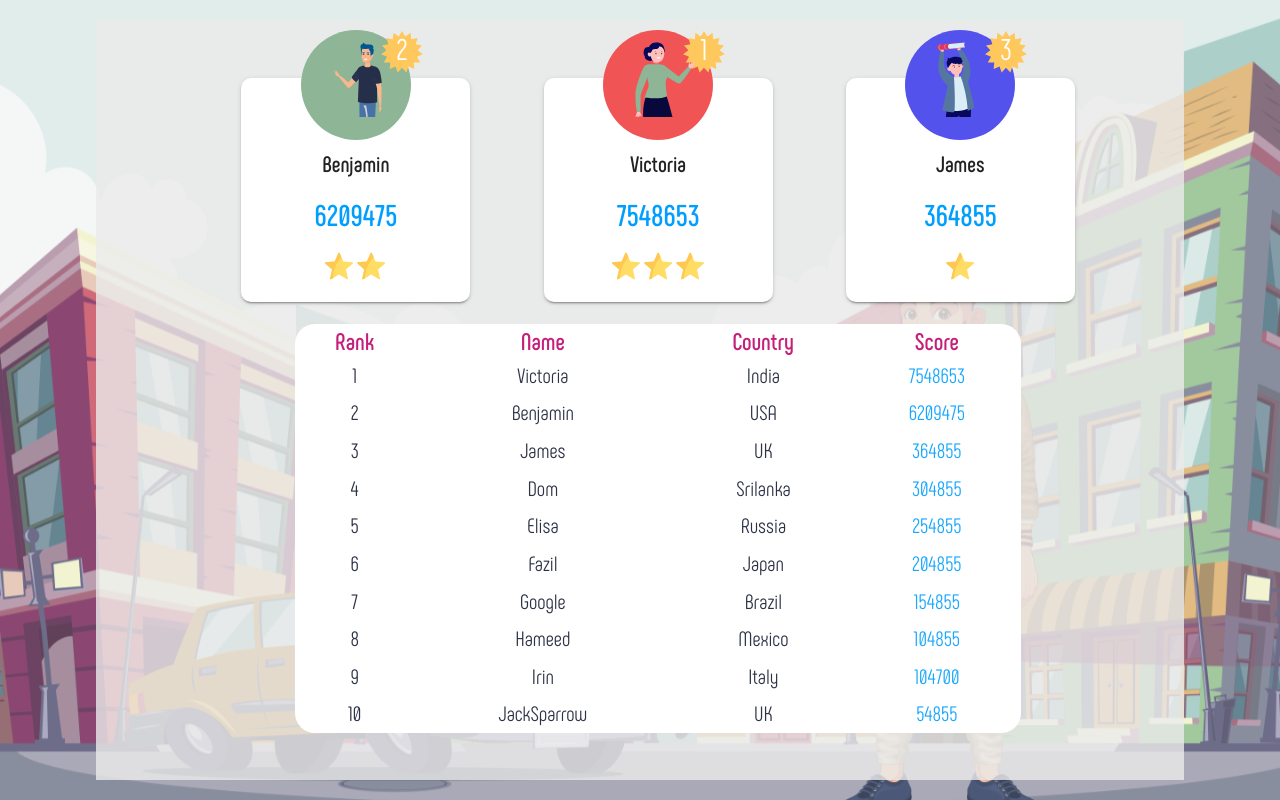
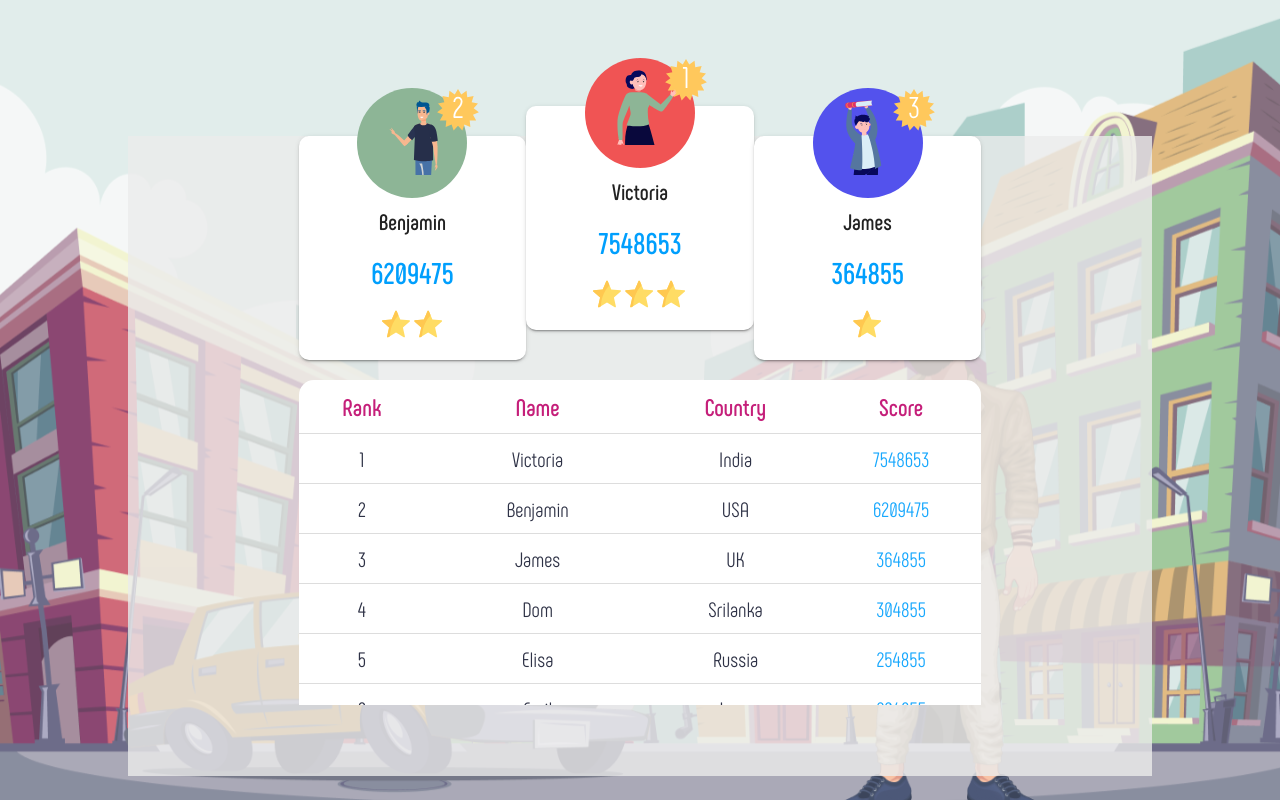
Before and after one commit to yogaraja2/Game-Midas, a React (Create React App) app: page /leaderBoard in a window 1280 px wide. Built offline with nearby package versions, Linux system fonts and the light colour scheme.

Commit message:
Leaderboard hotfix

```diff
--- a/src/pages/Home/LeaderBoard/index.jsx
+++ b/src/pages/Home/LeaderBoard/index.jsx
@@ -1,10 +1,11 @@
 import { Grid, Paper } from '@material-ui/core'
+import clsx from 'clsx'
 import React from 'react'
 import './style.scss'
 
 const Players = ({ label, imgUrl, points, place, id, bgClr }) => {
   return (
-        <Paper elevation={2} className="paper-class">
+    <Paper elevation={2} className={clsx('paper-class', `player-${id}`)}>
       <div style={{ backgroundColor: `${bgClr}` }} className="player-border">
         <div className="player-image">
           <div className="image-warp">
@@ -15,37 +16,42 @@ const Players = ({ label, imgUrl, points, place, id, bgClr }) => {
           </div>
         </div>
         <div className="player-place">
-                    <img src={require(`../../../assets/img/${id}.svg`).default} alt={place} />
+          <img
+            src={require(`../../../assets/img/${id}.svg`).default}
+            alt={place}
+          />
         </div>
       </div>
       <div className="player-label">{label}</div>
       <div className="player-points">{points}</div>
       <div className="player-position">
-                <img src={require(`../../../assets/img/${place}.svg`).default} alt={place} />
+        <img
+          src={require(`../../../assets/img/${place}.svg`).default}
+          alt={place}
+        />
       </div>
     </Paper>
   )
 }
 
 const playersList = [
-    { rank: 1, name: "Victoria", country: 'India', score: 7548653 },
-    { rank: 2, name: "Benjamin", country: 'USA', score: 6209475 },
-    { rank: 3, name: "James", country: 'UK', score: 364855 },
-    { rank: 4, name: "Dom", country: 'Srilanka', score: 304855 },
-    { rank: 5, name: "Elisa", country: 'Russia', score: 254855 },
-    { rank: 6, name: "Fazil", country: 'Japan', score: 204855 },
-    { rank: 7, name: "Google", country: 'Brazil', score: 154855 },
-    { rank: 8, name: "Hameed", country: 'Mexico', score: 104855 },
-    { rank: 9, name: "Irin", country: 'Italy', score: 104700 },
-    { rank: 10, name: "JackSparrow", country: 'UK', score: 54855 },
-
-];
+  { rank: 1, name: 'Victoria', country: 'India', score: 7548653 },
+  { rank: 2, name: 'Benjamin', country: 'USA', score: 6209475 },
+  { rank: 3, name: 'James', country: 'UK', score: 364855 },
+  { rank: 4, name: 'Dom', country: 'Srilanka', score: 304855 },
+  { rank: 5, name: 'Elisa', country: 'Russia', score: 254855 },
+  { rank: 6, name: 'Fazil', country: 'Japan', score: 204855 },
+  { rank: 7, name: 'Google', country: 'Brazil', score: 154855 },
+  { rank: 8, name: 'Hameed', country: 'Mexico', score: 104855 },
+  { rank: 9, name: 'Irin', country: 'Italy', score: 104700 },
+  { rank: 10, name: 'JackSparrow', country: 'UK', score: 54855 }
+]
 
 function LeaderBoard() {
   return (
     <div className="leader-board-card">
-            <Grid container className="leader-board-container">
-                <Grid item xs={12} md={10} className="top-three-players">
+      <Grid container justify="center" className="leader-board-container">
+        <Grid item xs={12} md={10} lg={8} className="top-three-players">
           <Players
             label="Benjamin"
             imgUrl={`User1`}
@@ -72,7 +78,7 @@ function LeaderBoard() {
           />
         </Grid>
 
-                <Grid item xs={12} md={10} className="other-players">
+        <Grid item xs={12} md={10} lg={8} className="other-players">
           <table className="leader-board-table">
             <thead className="table-heading">
               <tr className="title">
@@ -83,14 +89,14 @@ function LeaderBoard() {
               </tr>
             </thead>
             <tbody className="table-body">
-                            {playersList.map((item, index) =>
+              {playersList.map((item, index) => (
                 <tr key={index} className="table-rows">
                   <td>{item.rank}</td>
                   <td>{item.name}</td>
                   <td>{item.country}</td>
                   <td style={{ color: '#009ffd' }}>{item.score}</td>
                 </tr>
-                            )}
+              ))}
             </tbody>
           </table>
         </Grid>
--- a/src/pages/Home/LeaderBoard/style.scss
+++ b/src/pages/Home/LeaderBoard/style.scss
@@ -1,25 +1,32 @@
 @import '../../../mixins/common';
 
 .leader-board-card {
+  position: fixed !important;
+  bottom: 3vh;
   background: var(--bg-panel-card);
-  width: 85%;
-  height: 95%;
+  width: 80vw;
+  height: 80vh;
   //   margin: 50px;
   position: relative;
-  overflow: auto;
+  // overflow: auto;
   display: flex;
   flex-direction: column;
 
   .leader-board-container {
-    margin-top: 2%;
+    // margin-top: 2%;
     .top-three-players {
       display: flex;
-      height: 260px;
-      width: 80%;
-      margin-left: 10%;
-      align-items: flex-end;
+      justify-content: space-between;
+      // height: 260px;
+      // width: 80%;
+      // margin-left: 10%;
+      // align-items: flex-end;
       // background-color: #0000ff;
-      justify-content: space-around;
+      // justify-content: space-around;
+
+      .player-1 {
+        margin-top: -30px;
+      }
 
       .paper-class {
         height: 220px;
@@ -83,21 +90,19 @@
     }
 
     .other-players {
-      display: flex;
       position: relative;
-      height: 70%;
-      overflow: scroll;
       margin-top: 2%;
-      margin-left: 10%;
-      // background-color: burlywood;
       overflow: auto;
+      max-height: calc(100vh - 475px);
+      overflow: auto;
+
       .leader-board-table {
-        width: 80%;
-        height: 100%;
-        margin-left: 10%;
-        border-radius: 20px;
+        width: 100%;
+        border-radius: 15px;
         background-color: white;
+        border-collapse: collapse;
         // table-layout: fixed;
+
         .table-heading {
           position: sticky;
           .title {
@@ -113,6 +118,12 @@
             opacity: 0.9;
           }
         }
+
+        td,
+        th {
+          padding: 12px;
+          border-bottom: 1px solid #ddd;
+        }
       }
     }
   }
--- a/src/pages/Home/index.jsx
+++ b/src/pages/Home/index.jsx
@@ -14,10 +14,8 @@ function Home() {
         className="game-control-home"
       >
         <RouteMapper data={homeRoutes} />
-
       </Grid>
     </>
-
   )
 }
 
```
Lines whose indentation alone changed are shown as unchanged.
